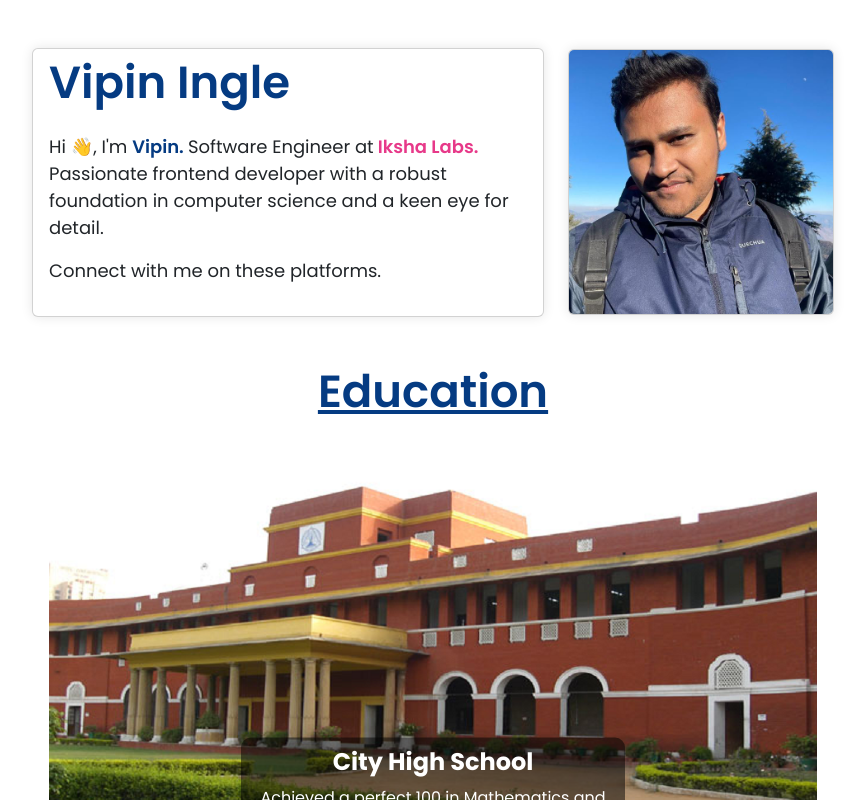
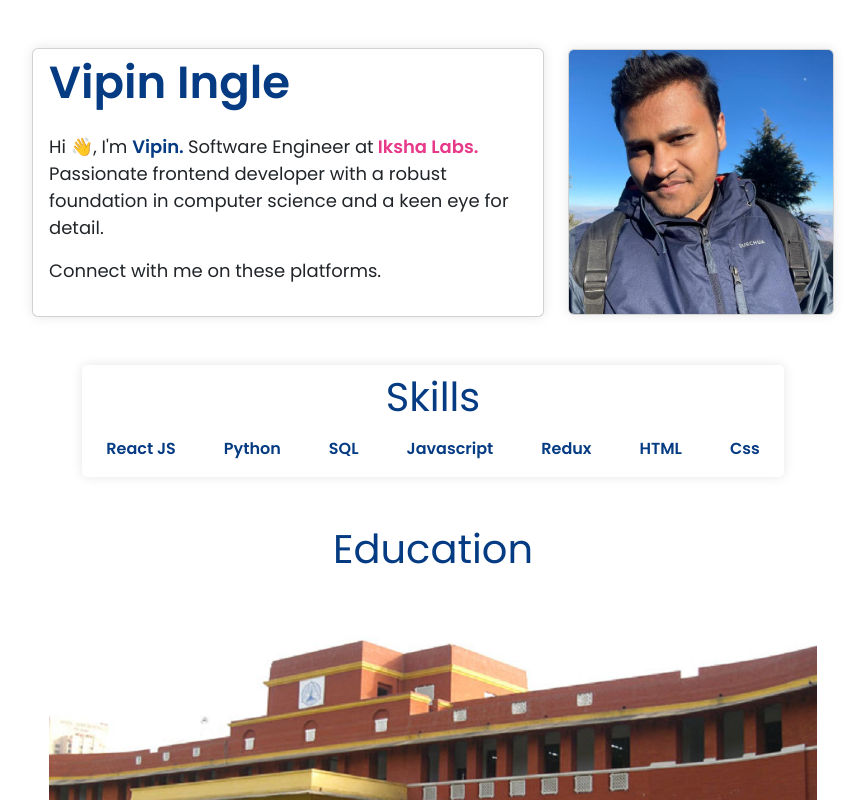
Before and after one commit to Vipin22875/Portfolio, a React (Create React App) app: page / in a window 1280 px wide. Shown: the top 800 px of the page, without its empty margins (207-1072 px from the left). Built offline with nearby package versions, Linux system fonts and the light colour scheme; some icons are missing.

Commit message:
Commit-7 added skills section

```diff
--- a/src/App.css
+++ b/src/App.css
@@ -194,3 +194,9 @@ body {
   position: relative;
   left: 20% !important;
 }
+
+.card-wrapper {
+  box-shadow: 0px 0px 12px 0px rgba(0, 0, 0, 0.1) !important;
+  border-radius: 5px;
+  max-width: fit-content;
+}
--- a/src/App.js
+++ b/src/App.js
@@ -4,12 +4,14 @@ import Profile from './pages/Profile';
 import 'bootstrap/dist/css/bootstrap.min.css';
 import Header from './pages/Header';
 import EarlyEducation from './pages/EarlyEducation';
+import Skills from './pages/Skills';
 
 function App() {
   return (
     <React.Fragment>
       {/* <Header /> */}
         <Profile />
+        <Skills/>
         <EarlyEducation />
     </React.Fragment>
   );
--- a/src/pages/EarlyEducation.js
+++ b/src/pages/EarlyEducation.js
@@ -11,7 +11,7 @@ const EarlyEducation = () => {
     const EDUCATION = [
         {
             TITLE: 'College of Engineering Pune',
-            DESCRIPTION: 'Graduated in 2023 from the College of Engineering, Pune (COEP), a state university established in 1854 and recognized as one of the oldest engineering institutions in Asia.',
+            DESCRIPTION: 'Graduated B.Tech in 2023 from the College of Engineering, Pune (COEP), a state university established in 1854 and recognized as one of the oldest engineering institutions in Asia.',
             IMAGE: coepImage,
         },
         {
@@ -39,7 +39,7 @@ const EarlyEducation = () => {
     return (
         <React.Fragment>
             <div className='carousel-container mt-5'>
-            <h1 className='fs-45 fw-600 text-center portfolio-name text-decoration-underline'>
+            <h1 className='fs-42 fw-400 text-center portfolio-name'>
                 Education
             </h1>
             <Slider {...settings}>
--- /dev/null
+++ b/src/pages/Skills.js
@@ -0,0 +1,40 @@
+import React from 'react';
+
+const Skills = () => {
+    const SKILLS = [
+        { key: 'React JS', name: 'react' },
+        { key: 'Python', name: 'python' },
+        { key: 'SQL', name: 'mysql' },
+        { key: 'Javascript', name: 'js' },
+        { key: 'Redux', name: 'redux' },
+        { key: 'HTML', name: 'html' },
+        { key: 'Css', name: 'css' },
+
+    ];
+
+    return (
+        <React.Fragment>
+            <div className='d-flex flex-column align-items-center justify-content-center'>
+                <div className='w-100 card-wrapper mt-5'>
+                    <h1 className='fs-42 fw-400 text-center portfolio-name mt-2 mb-3'>
+                        Skills
+                    </h1>
+                    <div className='d-flex flex-wrap justify-content-center w-100'>
+                        {
+                            SKILLS.map((el) => {
+                                return (
+                                    <div key={el.name} className={`text-center mx-4`}>
+                                        <i className={`ci ci-${el.name} ci-5x`}></i>
+                                        <p className='portfolio-name'>{el.key}</p>
+                                    </div>
+                                );
+                            })
+                        }
+                    </div>
+                </div>
+            </div>
+        </React.Fragment>
+    );
+};
+
+export default Skills;
```
